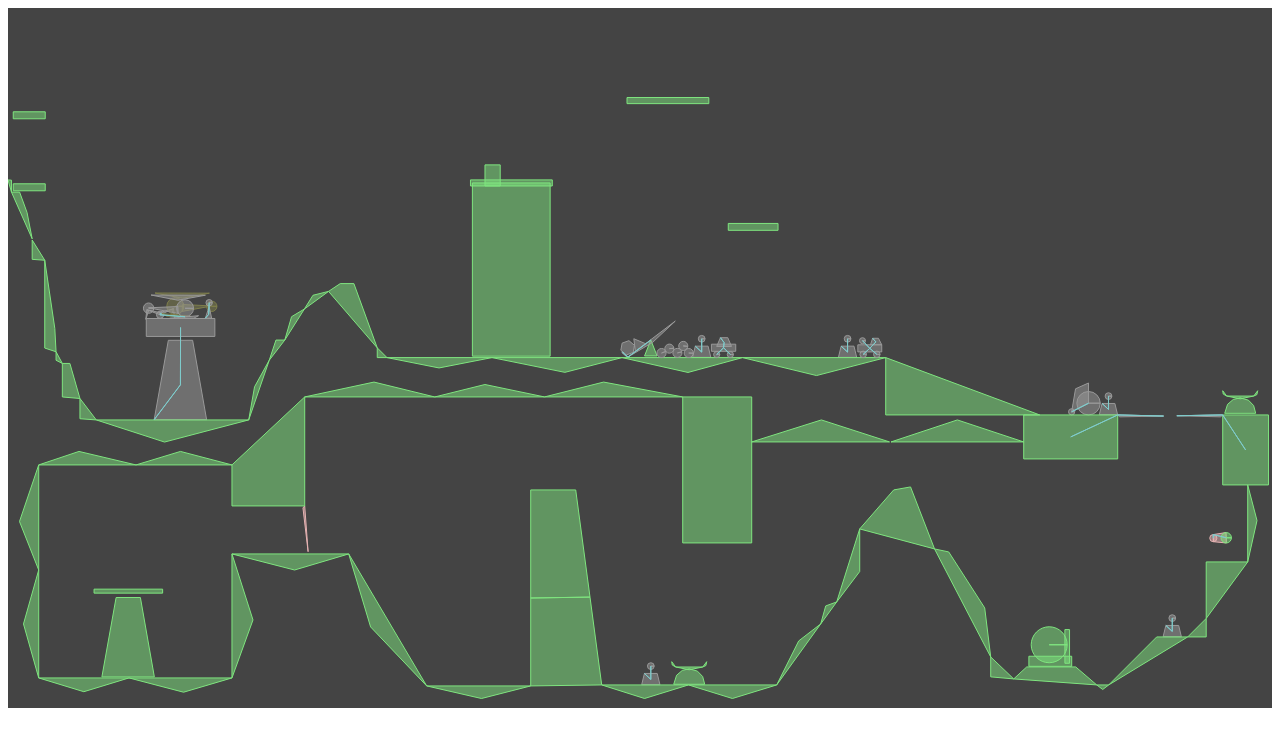
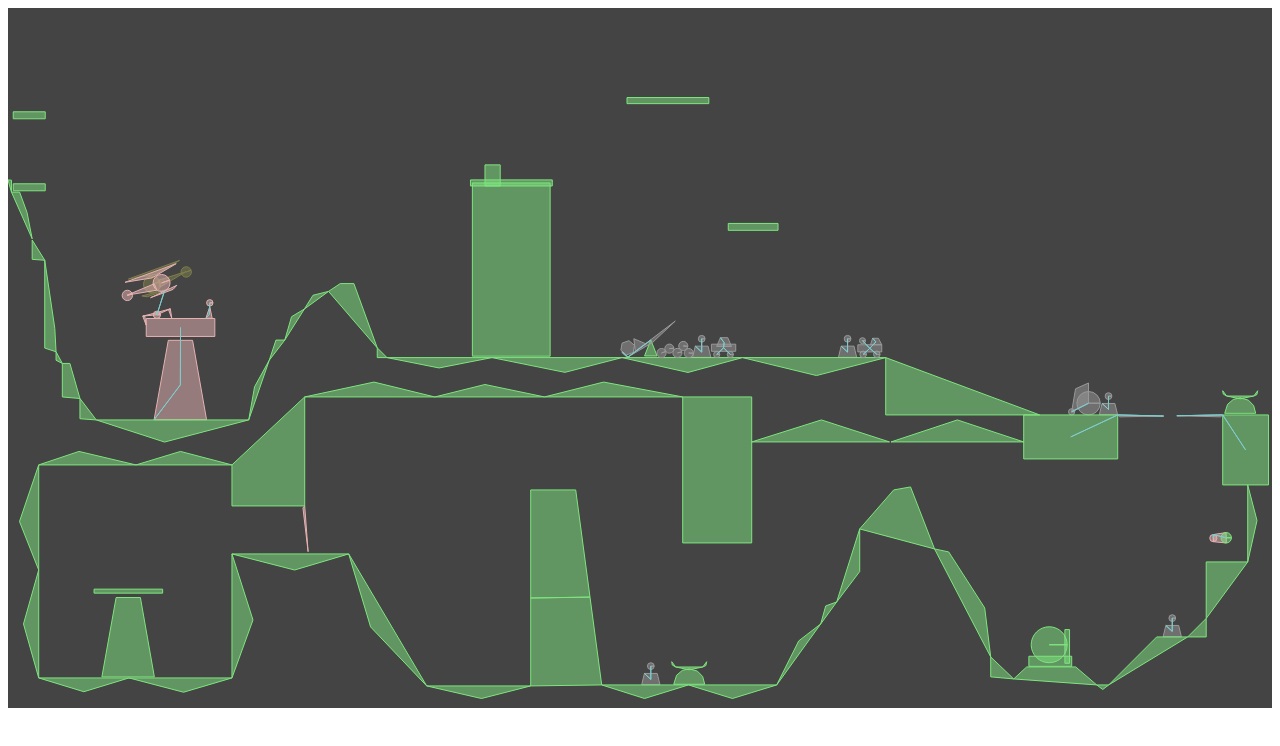
Before and after one commit to kylophone/choplifter, a plain HTML site: page index.html in a window 1280 px wide. Drawn offline with Linux system fonts and the light colour scheme.

Commit message:
more hook work

```diff
--- a/js/choplifter.js
+++ b/js/choplifter.js
@@ -1,6 +1,6 @@
-//Initalization for all bodies, fixtures, and joints.
-
-function choplifter(world) {
+//Initialization for all bodies, fixtures, and joints.
+
+function choplifter(world, SCALE) {
   var b2BodyDef = Box2D.Dynamics.b2BodyDef;
   var b2Body = Box2D.Dynamics.b2Body;
   var b2FixtureDef = Box2D.Dynamics.b2FixtureDef;
@@ -8,9 +8,10 @@ function choplifter(world) {
   var b2PolygonShape = Box2D.Collision.Shapes.b2PolygonShape;
   var b2CircleShape = Box2D.Collision.Shapes.b2CircleShape;
   var b2Vec2 = Box2D.Common.Math.b2Vec2;
-	var b2WeldJointDef =  Box2D.Dynamics.Joints.b2WeldJointDef;
   var b2RevoluteJointDef = Box2D.Dynamics.Joints.b2RevoluteJointDef;
+  var b2WeldJointDef = Box2D.Dynamics.Joints.b2WeldJointDef;
   var b2DistanceJointDef =  Box2D.Dynamics.Joints.b2DistanceJointDef;
+
 
   //addedRect_ironbar_2_ (rect)
   var bodyDefaddedRect_ironbar_2_ = new b2BodyDef;
@@ -1401,7 +1402,7 @@ function choplifter(world) {
       new b2Vec2(45.897 / SCALE, 0.0 / SCALE),
       new b2Vec2(1.897 / SCALE, 1.896 / SCALE),
   ], 3);
-	hatch2 = world.CreateBody(bodyDefphysics_75_)
+  var hatch2 = world.CreateBody(bodyDefphysics_75_)
     hatch2.CreateFixture(fixDefphysics_75_);
 
 
@@ -2157,7 +2158,7 @@ function choplifter(world) {
       new b2Vec2(0.61 / SCALE, -2.134 / SCALE),
       new b2Vec2(14.435 / SCALE, 2.58 / SCALE),
   ], 3);
-	righthook = world.CreateBody(bodyDefpolygon4525)
+  var righthook = world.CreateBody(bodyDefpolygon4525)
     righthook.CreateFixture(fixDefpolygon4525);
   var polygon4525_x = bodyDefpolygon4525.position.x * SCALE;
   var polygon4525_y = bodyDefpolygon4525.position.y * SCALE;
@@ -2205,7 +2206,7 @@ function choplifter(world) {
       new b2Vec2(0.451 / SCALE, 2.138 / SCALE),
       new b2Vec2(-13.988 / SCALE, 4.715 / SCALE),
   ], 3);
-	lefthook = world.CreateBody(bodyDefpolygon4535)
+  var lefthook = world.CreateBody(bodyDefpolygon4535)
     lefthook.CreateFixture(fixDefpolygon4535);
   var polygon4535_x = bodyDefpolygon4535.position.x * SCALE;
   var polygon4535_y = bodyDefpolygon4535.position.y * SCALE;
@@ -2237,79 +2238,92 @@ function choplifter(world) {
   //LEFTHOOK ENDS HERE
 
 
-	//JOINTS BELOW
+  //ALL JOINTS BELOW
   var joint;
-	//JOINTS BELOW
 
   //boyhead && polygon4600 (boy)
   joint = new b2WeldJointDef();
   joint.Initialize(polygon4600, boyhead, polygon4600.GetWorldCenter());
   world.CreateJoint(joint);
 
+
   //rect4719 && polygon4721 (starttower)
   joint = new b2WeldJointDef();
   joint.Initialize(rect4719, polygon4721, polygon4721.GetWorldCenter());
   world.CreateJoint(joint);
 
+
   //polygon5040 && polygon5042 (swingbase)
   joint = new b2WeldJointDef();
   joint.Initialize(polygon5040, polygon5042, polygon5040.GetWorldCenter());
   world.CreateJoint(joint);
 
+
   //polygon5048 && polygon5042 (swinghinge)
   joint = new b2RevoluteJointDef();
   joint.Initialize(polygon5048, polygon5042, polygon5048.GetWorldCenter());
   world.CreateJoint(joint);
 
+
   //circle_20_ && polyline4931 (weight)
   joint = new b2WeldJointDef();
   joint.Initialize(circle_20_, polyline4931, polyline4931.GetWorldCenter());
   world.CreateJoint(joint);
 
+
   //circle_21_ && polyline4945 (weight_1_)
   joint = new b2WeldJointDef();
   joint.Initialize(circle_21_, polyline4945, polyline4945.GetWorldCenter());
   world.CreateJoint(joint);
 
+
   //circle_12_ && polyline4959 (weight_2_)
   joint = new b2WeldJointDef();
   joint.Initialize(circle_12_, polyline4959, polyline4959.GetWorldCenter());
   world.CreateJoint(joint);
 
+
   //circle_13_ && polyline4973 (weight_3_)
   joint = new b2WeldJointDef();
   joint.Initialize(circle_13_, polyline4973, polyline4973.GetWorldCenter());
   world.CreateJoint(joint);
 
+
   //circle_14_ && polyline4987 (weight_4_)
   joint = new b2WeldJointDef();
   joint.Initialize(circle_14_, polyline4987, polyline4987.GetWorldCenter());
   world.CreateJoint(joint);
 
+
   //wheel && polygon4899 (bicycle and tiny wheel)
   joint = new b2RevoluteJointDef();
   joint.Initialize(wheel, polygon4899, wheel.GetWorldCenter());
   world.CreateJoint(joint);
 
+
   //circle_16_ && polygon4899 (bicycle and big wheel)
   joint = new b2RevoluteJointDef();
   joint.Initialize(circle_16_, polygon4899, circle_16_.GetWorldCenter());
   world.CreateJoint(joint);
 
+
   //rect4915 && polygon4917 (carbody and cabin)
   joint = new b2WeldJointDef();
   joint.Initialize(rect4915, polygon4917, polygon4917.GetWorldCenter());
   world.CreateJoint(joint);
 
+
   //wheel_3_ && rect4915 (carbody and wheel1)
   joint = new b2RevoluteJointDef();
   joint.Initialize(wheel_3_, rect4915, wheel_3_.GetWorldCenter());
   world.CreateJoint(joint);
 
+
   //wheel_4_ && rect4915 (carbody and wheel2)
   joint = new b2RevoluteJointDef();
   joint.Initialize(wheel_4_, rect4915, wheel_4_.GetWorldCenter());
   world.CreateJoint(joint);
+
 
   //circle_8_ && polygon4665 (bigwheel and crank)
   joint = new b2RevoluteJointDef();
@@ -2319,30 +2333,36 @@ function choplifter(world) {
   joint.enableMotor = true;
   world.CreateJoint(joint);
 
+
   //circle_9_ && polygon4665 (tinywheel and crank)
   joint = new b2WeldJointDef();
   joint.Initialize(circle_9_, polygon4665, circle_9_.GetWorldCenter());
   world.CreateJoint(joint);
 
+
   //rect4871 && polygon4873 (stroller)
   joint = new b2WeldJointDef();
   joint.Initialize(rect4871, polygon4873, polygon4873.GetWorldCenter());
   world.CreateJoint(joint);
 
+
   //circle_19_ && rect4871 (stroller)
   joint = new b2WeldJointDef();
   joint.Initialize(rect4871, circle_19_, circle_19_.GetWorldCenter());
   world.CreateJoint(joint);
 
+
   //wheel_1_ && rect4871 (stroller)
   joint = new b2RevoluteJointDef();
   joint.Initialize(wheel_1_, rect4871, wheel_1_.GetWorldCenter());
   world.CreateJoint(joint);
 
+
   //wheel_2_ && rect4871 (stroller)
   joint = new b2RevoluteJointDef();
   joint.Initialize(wheel_2_, rect4871, wheel_2_.GetWorldCenter());
   world.CreateJoint(joint);
+
 
   //physics_35_ && physics_69_ (righthatch)
   joint = new b2RevoluteJointDef();
@@ -2354,6 +2374,7 @@ function choplifter(world) {
   joint.lowerAngle = -Math.PI / 2;
   world.CreateJoint(joint);
 
+
   //physics_39_ && physics_70_ (lefthatch)
   joint = new b2RevoluteJointDef();
   joint.bodyA = physics_39_;
@@ -2364,6 +2385,7 @@ function choplifter(world) {
   joint.upperAngle = Math.PI / 2;
   world.CreateJoint(joint);
 
+
   //physics_57_ && hatch2 (hatch2)
   joint = new b2RevoluteJointDef();
   joint.bodyA = physics_57_;
@@ -2374,6 +2396,7 @@ function choplifter(world) {
   joint.upperAngle = Math.PI / 2;
   world.CreateJoint(joint);
 
+
   //lefthook && hookcenter
   joint = new b2RevoluteJointDef();
   joint.bodyA = lefthook;
@@ -2382,6 +2405,7 @@ function choplifter(world) {
   joint.localAnchorB.Set(0, 0);
   world.CreateJoint(joint);
 
+
   //righthook && hookcenter
   joint = new b2RevoluteJointDef();
   joint.bodyA = righthook;
@@ -2390,15 +2414,16 @@ function choplifter(world) {
   joint.localAnchorB.Set(0, 0);
   world.CreateJoint(joint);
 
+
   //distance joint for chopper and hookcenter
-    HookJoint = new b2DistanceJointDef();
-    HookJoint.bodyB = chopperFaceRight;
-    HookJoint.bodyA = hookcenter;
-    HookJoint.localAnchorA.Set(0, 0);
-    HookJoint.localAnchorB.Set(0 / SCALE, 8.501 / SCALE);
-    HookJoint.length = 25 / SCALE;
-    HookJoint.collideConnected = true;
-    HookJoint.frequencyHz = 0;
-    HookJoint.dampingRatio = 0.01;
-    hookDistanceJoint = world.CreateJoint(HookJoint);
+  hookJointDef = new b2DistanceJointDef();
+  hookJointDef.bodyB = chopperFaceRight;
+  hookJointDef.bodyA = hookcenter;
+  hookJointDef.localAnchorA.Set(0, 0);
+  hookJointDef.localAnchorB.Set(0 / SCALE, 8.501 / SCALE);
+  hookJointDef.length = 25 / SCALE;
+  hookJointDef.collideConnected = true;
+  hookJointDef.frequencyHz = 0;
+  hookJointDef.dampingRatio = 0.01;
+  rope = world.CreateJoint(hookJointDef);
 }
--- a/js/main.js
+++ b/js/main.js
@@ -9,14 +9,12 @@ function box2d_init(){
   var b2MassData = Box2D.Collision.Shapes.b2MassData;
   var b2DebugDraw = Box2D.Dynamics.b2DebugDraw;
   var b2MouseJointDef =  Box2D.Dynamics.Joints.b2MouseJointDef;
-	var b2DistanceJointDef =  Box2D.Dynamics.Joints.b2DistanceJointDef;
 
-  SCALE = 30;
   var gravity = new b2Vec2(0, 8);
   var objects_can_sleep = true;
-  world = new b2World(gravity, objects_can_sleep);
-
-  choplifter(world);
+  var world = new b2World(gravity, objects_can_sleep);
+  var SCALE = 30;
+  choplifter(world, SCALE);
 
   //setup debug draw
   var debugDraw = new b2DebugDraw();
@@ -74,12 +72,9 @@ function box2d_init(){
     return true;
   }
 
-  activeChopper = chopperFaceRight;
-  inactiveChopper = chopperFaceLeft;
-  var chopperForce = new b2Vec2(0, -1);
-  var yVector = -2.1;
 
   //detect keypress
+  var chopperForce = new b2Vec2(0, -1);
   document.addEventListener("keydown", function(e){
     switch(e.keyCode) {
       case 74: //j
@@ -101,13 +96,13 @@ function box2d_init(){
         }
         break;
       case 76: //l
-        if (hookDistanceJoint.m_length > 0.5) {
-          hookDistanceJoint.m_length -= (4 / SCALE);
+        if (rope.m_length > 0.5) {
+          rope.m_length -= (2 / SCALE);
         }
         break;
       case 83: //s
-        if (hookDistanceJoint.m_length < 4) {
-          hookDistanceJoint.m_length += (4 / SCALE);
+        if (rope.m_length < 4) {
+          rope.m_length += (2 / SCALE);
         }
         break;
       case 186: //;
@@ -117,10 +112,11 @@ function box2d_init(){
     };
   }, true);
 
+
   //update
   function update() {
+    activeChopper.ApplyForce(update_chopper_forces(), activeChopper.GetWorldCenter());
     update_choppers();
-    //activeChopper.ApplyForce(update_chopper_forces(), activeChopper.GetWorldCenter());
     limit_chopper_angle();
 
     if(isMouseDown && (!mouseJoint)) {
@@ -145,10 +141,11 @@ function box2d_init(){
         mouseJoint = null;
       }
     }
+
     world.Step(1 / 60, 10, 10);
     world.DrawDebugData();
     world.ClearForces();
-  };
+  }
 
 
   function getElementPosition(element) {
@@ -171,6 +168,9 @@ function box2d_init(){
     return {x: x, y: y};
   }
 
+
+  var activeChopper = chopperFaceRight;
+  var inactiveChopper = chopperFaceLeft;
   var chopperChangeDirection = false;
   function update_choppers() {
     inactiveChopper.SetPosition(activeChopper.GetWorldCenter());
@@ -178,11 +178,11 @@ function box2d_init(){
     inactiveChopper.SetLinearVelocity(activeChopper.GetLinearVelocity());
     inactiveChopper.SetAngularVelocity(activeChopper.GetAngularVelocity());
 
-    if (activeChopper.GetLinearVelocity().x > 0.5) {
+    if (activeChopper == chopperFaceLeft && activeChopper.GetLinearVelocity().x > 0.5) {
       activeChopper = chopperFaceRight;
       inactiveChopper = chopperFaceLeft;
       chopperChangeDirection = true;
-    } else if (activeChopper.GetLinearVelocity().x < -0.5) {
+    } else if (activeChopper == chopperFaceRight && activeChopper.GetLinearVelocity().x < -0.5) {
       activeChopper = chopperFaceLeft;
       inactiveChopper = chopperFaceRight;
       chopperChangeDirection = true;
@@ -191,13 +191,14 @@ function box2d_init(){
     if (chopperChangeDirection) {
       activeChopper.SetActive(true);
       inactiveChopper.SetActive(false);
-      HookJoint.bodyB = activeChopper;
-      HookJoint.length = hookDistanceJoint.m_length;
-      world.DestroyJoint(hookDistanceJoint);
-      hookDistanceJoint = world.CreateJoint(HookJoint);
-    }
+      hookJointDef.bodyB = activeChopper;
+      hookJointDef.length = rope.m_length;
+      world.DestroyJoint(rope);
+      rope = world.CreateJoint(hookJointDef);
       chopperChangeDirection = false;
     }
+  }
+
 
   function limit_chopper_angle() {
     if (activeChopper.GetAngle() > ((2 * Math.PI) * (20 / 360))) {
@@ -209,16 +210,20 @@ function box2d_init(){
     }
   }
 
+
+  var yVector = -9.3;
   function update_chopper_forces() {
     var updateForce = activeChopper.GetWorldVector(chopperForce);
     updateForce.y += yVector;
 
+    /*
        if (updateForce.y < -3.3) {
        yVector += 0.03;
        updateForce.y = -3.3;
        } else if (updateForce.y > -3) {
        updateForce.y = -3;
        }
+       */
 
     return updateForce;
   }
```
Also changed, not shown: index.html (indentation only). Lines whose indentation alone changed are shown as unchanged.
